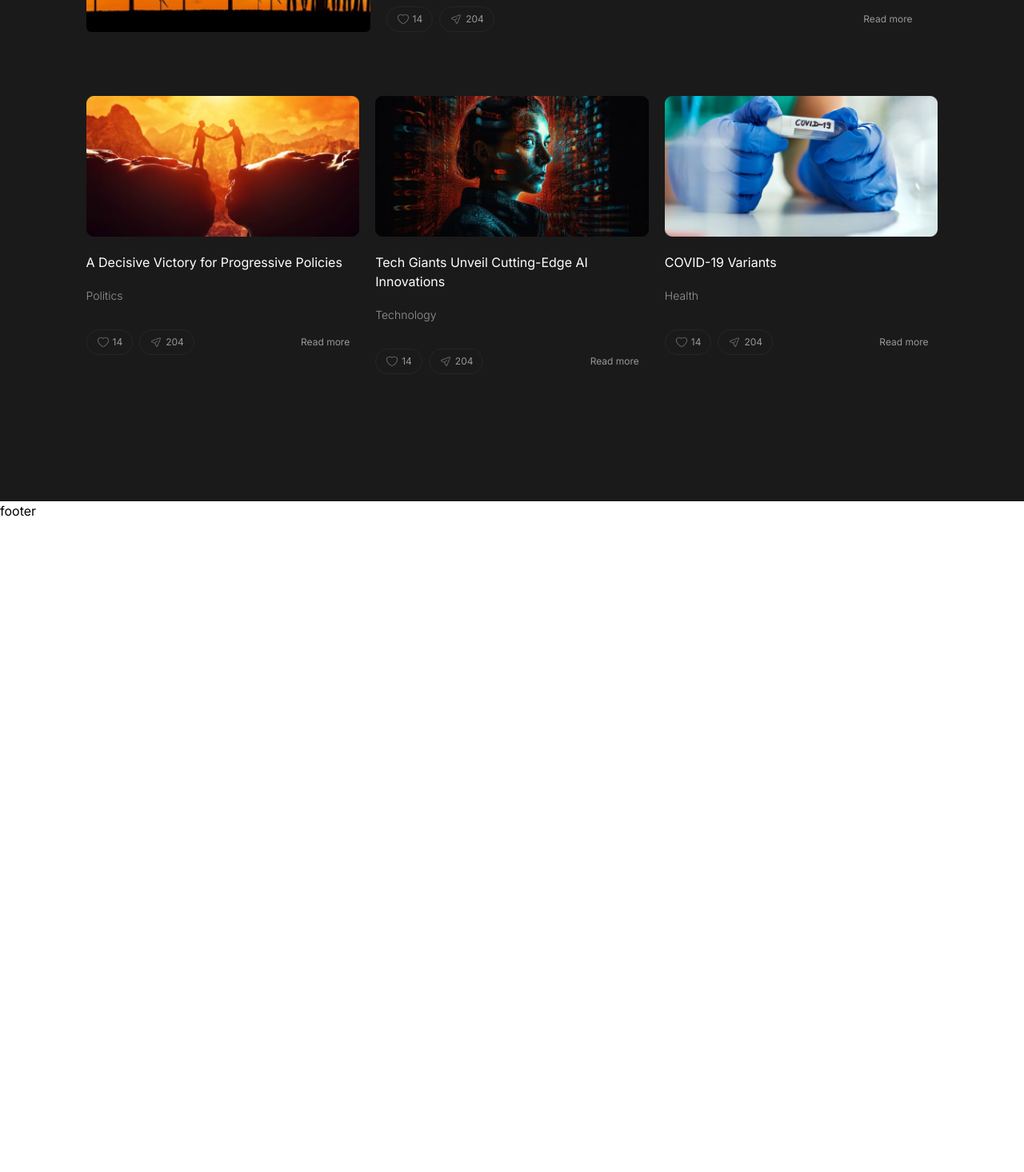
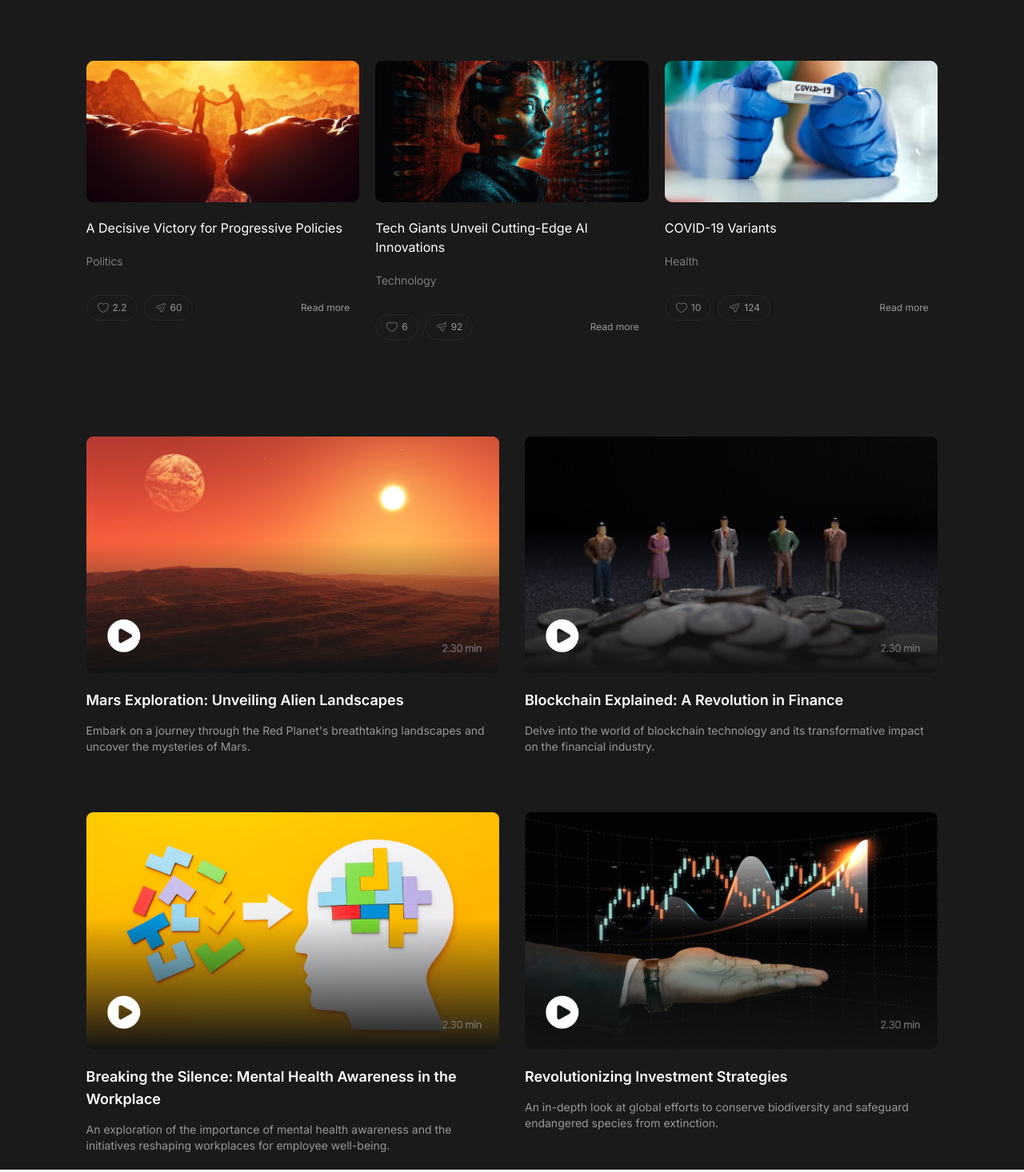
Before and after one commit to Batoul7/Graduation-Project, a React (Vite) app: page /news in a window 1280 px wide. Shown: the part 1140-2606 px from the top of the page at 80% size. Before the commit the page ends 1791 px from the top, so only its background shows below. Built offline with nearby package versions, Linux system fonts and the light colour scheme.

Commit message:
Featured Videos Component

```diff
--- a/src/App.css
+++ b/src/App.css
@@ -602,6 +602,10 @@ video {
   left: 0px;
 }
 
+.col-span-1 {
+  grid-column: span 1 / span 1;
+}
+
 .mx-auto {
   margin-left: auto;
   margin-right: auto;
@@ -719,8 +723,12 @@ video {
   min-height: 160px;
 }
 
-.min-h-\[400px\] {
-  min-height: 400px;
+.min-h-\[450px\] {
+  min-height: 450px;
+}
+
+.min-h-screen {
+  min-height: 100vh;
 }
 
 .w-16 {
@@ -765,10 +773,6 @@ video {
 
 .w-\[519px\] {
   width: 519px;
-}
-
-.w-\[718px\] {
-  width: 718px;
 }
 
 .w-fit {
@@ -857,12 +861,20 @@ video {
   gap: 0.75rem;
 }
 
+.gap-4 {
+  gap: 1rem;
+}
+
 .gap-5 {
   gap: 1.25rem;
 }
 
 .gap-\[7px\] {
   gap: 7px;
+}
+
+.gap-8 {
+  gap: 2rem;
 }
 
 .gap-x-\[100px\] {
@@ -958,11 +970,6 @@ video {
   background-color: rgb(26 26 26 / var(--tw-bg-opacity, 1));
 }
 
-.bg-black {
-  --tw-bg-opacity: 1;
-  background-color: rgb(0 0 0 / var(--tw-bg-opacity, 1));
-}
-
 .bg-myborder-dark-color {
   --tw-bg-opacity: 1;
   background-color: rgb(38 38 38 / var(--tw-bg-opacity, 1));
@@ -1018,10 +1025,6 @@ video {
   padding: 2rem;
 }
 
-.p-\[8\.4\%\] {
-  padding: 8.4%;
-}
-
 .px-2\.5 {
   padding-left: 10px;
   padding-right: 10px;
@@ -1052,6 +1055,11 @@ video {
   padding-right: 14px;
 }
 
+.px-\[8\.4\%\] {
+  padding-left: 8.4%;
+  padding-right: 8.4%;
+}
+
 .px-mainpaddingsmall {
   padding-left: 16px;
   padding-right: 16px;
@@ -1077,11 +1085,6 @@ video {
   padding-bottom: 10px;
 }
 
-.py-20 {
-  padding-top: 5rem;
-  padding-bottom: 5rem;
-}
-
 .py-3 {
   padding-top: 0.75rem;
   padding-bottom: 0.75rem;
@@ -1171,6 +1174,10 @@ video {
 
 .pt-\[189px\] {
   padding-top: 189px;
+}
+
+.pt-\[5\%\] {
+  padding-top: 5%;
 }
 
 .text-left {
@@ -1331,6 +1338,10 @@ body {
     top: 90px;
   }
 
+  .sm\:col-span-2 {
+    grid-column: span 2 / span 2;
+  }
+
   .sm\:h-screen {
     height: 100vh;
   }
@@ -1345,6 +1356,18 @@ body {
 
   .sm\:w-\[59\.09\%\] {
     width: 59.09%;
+  }
+
+  .sm\:max-w-\[450px\] {
+    max-width: 450px;
+  }
+
+  .sm\:max-w-\[600px\] {
+    max-width: 600px;
+  }
+
+  .sm\:max-w-\[400px\] {
+    max-width: 400px;
   }
 
   .sm\:max-w-\[350px\] {
@@ -1415,6 +1438,18 @@ body {
     max-width: 450px;
   }
 
+  .md\:max-w-\[500px\] {
+    max-width: 500px;
+  }
+
+  .md\:max-w-\[400px\] {
+    max-width: 400px;
+  }
+
+  .md\:grid-cols-2 {
+    grid-template-columns: repeat(2, minmax(0, 1fr));
+  }
+
   .md\:grid-cols-3 {
     grid-template-columns: repeat(3, minmax(0, 1fr));
   }
@@ -1465,8 +1500,20 @@ body {
     width: 66.666667%;
   }
 
-  .lg\:max-w-\[600px\] {
-    max-width: 600px;
+  .lg\:max-w-\[400px\] {
+    max-width: 400px;
+  }
+
+  .lg\:max-w-\[550px\] {
+    max-width: 550px;
+  }
+
+  .lg\:max-w-\[500px\] {
+    max-width: 500px;
+  }
+
+  .lg\:grid-cols-2 {
+    grid-template-columns: repeat(2, minmax(0, 1fr));
   }
 
   .lg\:grid-cols-3 {
@@ -1494,18 +1541,14 @@ body {
     left: 280px;
   }
 
-  .xl\:left-\[500px\] {
-    left: 500px;
+  .xl\:left-\[424px\] {
+    left: 424px;
   }
 
   .xl\:top-\[70px\] {
     top: 70px;
   }
 
-  .xl\:left-\[424px\] {
-    left: 424px;
-  }
-
   .xl\:ms-\[60px\] {
     margin-inline-start: 60px;
   }
@@ -1538,12 +1581,32 @@ body {
     max-width: 413px;
   }
 
-  .xl\:max-w-\[600px\] {
-    max-width: 600px;
-  }
-
   .xl\:max-w-\[700px\] {
     max-width: 700px;
+  }
+
+  .xl\:max-w-\[800px\] {
+    max-width: 800px;
+  }
+
+  .xl\:max-w-\[850px\] {
+    max-width: 850px;
+  }
+
+  .xl\:max-w-\[718px\] {
+    max-width: 718px;
+  }
+
+  .xl\:max-w-\[750px\] {
+    max-width: 750px;
+  }
+
+  .xl\:max-w-\[500px\] {
+    max-width: 500px;
+  }
+
+  .xl\:max-w-\[400px\] {
+    max-width: 400px;
   }
 
   .xl\:px-mainpaddingmedium {
@@ -1672,6 +1735,10 @@ body {
     width: 100%;
   }
 
+  .\32xl\:max-w-\[1000px\] {
+    max-width: 1000px;
+  }
+
   .\32xl\:max-w-\[1694px\] {
     max-width: 1694px;
   }
--- a/src/Data/PodcastsData.ts
+++ b/src/Data/PodcastsData.ts
@@ -1,5 +1,3 @@
-
-
 import podcastimg1 from '/src/assets/images/PodcastsPage/podcast-1.png';
 import podcastimg2 from '/src/assets/images/PodcastsPage/podcast-2.png';
 import podcastimg3 from '/src/assets/images/PodcastsPage/podcast-3.png';
--- /dev/null
+++ b/src/Data/videosData.ts
@@ -0,0 +1,39 @@
+import video1 from '/src/assets/images/plogs/video-1.png';
+import video2 from '/src/assets/images/plogs/video-2.png';
+import video3 from '/src/assets/images/plogs/video-3.png';
+import video4 from '/src/assets/images/plogs/video-4.png';
+
+export const videosData = [
+    {
+        imageUrl : video1,
+        title : "Mars Exploration: Unveiling Alien Landscapes",
+        description : "Embark on a journey through the Red Planet's breathtaking landscapes and uncover the mysteries of Mars.",
+        buttonText : "",
+        arrowIconUrl : "",
+        pageType : "news",
+    },
+    {
+        imageUrl : video2,
+        title : "Blockchain Explained: A Revolution in Finance",
+        description : "Delve into the world of blockchain technology and its transformative impact on the financial industry.",
+        buttonText : "",
+        arrowIconUrl : "",
+        pageType : "news",
+    },
+    {
+        imageUrl : video3,
+        title : "Breaking the Silence: Mental Health Awareness in the Workplace",
+        description : "An exploration of the importance of mental health awareness and the initiatives reshaping workplaces for employee well-being.",
+        buttonText : "",
+        arrowIconUrl : "",
+        pageType : "news",
+    },
+    {
+        imageUrl : video4,
+        title : "Revolutionizing Investment Strategies",
+        description : "An in-depth look at global efforts to conserve biodiversity and safeguard endangered species from extinction.",
+        buttonText : "",
+        arrowIconUrl : "",
+        pageType : "news",
+    },
+]
--- /dev/null
+++ b/src/components/FeaturedVideos/FeaturedVideos.tsx
@@ -0,0 +1,26 @@
+import { videosData } from "../../Data/videosData"
+import MhCard from "../MhCard/MhCard"
+
+
+const FeaturedVideos = () => {
+  return (
+    <div className="flex justify-center items-center min-h-screen px-[8.4%]">
+  <div className="grid grid-cols-1 md:grid-cols-2 lg:grid-cols-2 gap-8 mx-auto">
+    {videosData.map((video, index) => (
+      <MhCard
+        key={index}
+        imageUrl={video.imageUrl}
+        title={video.title}
+        description={video.description}
+        buttonText=""
+        arrowIconUrl=""
+        pageType="news"
+      />
+    ))}
+  </div>
+</div>
+
+  )
+}
+
+export default FeaturedVideos
--- a/src/components/LatestBlogs/LatestBlogs.tsx
+++ b/src/components/LatestBlogs/LatestBlogs.tsx
@@ -16,7 +16,7 @@ const LatestBlogs = () => {
   }, [dispatch]);
 
   return (
-    <div className="p-[8.4%] bg-[#1A1A1A]">
+    <div className="px-[8.4%] pt-[5%] bg-myprimary-dark-10">
       <div className="container mx-auto justify-center items-center">
         <div className="flex mb-10 pb-10 flex-col md:flex-row items-stretch">
           <div className="w-full lg:w-1/3">
@@ -73,11 +73,13 @@ const LatestBlogs = () => {
           </div>
         </div>
 
-        <div className="grid xs:grid-cols-1 sm:grid-cols-2 md:grid-cols-3 gap-5 items-center mx-auto justify-center">
+        <div className="grid grid-cols-1 sm:grid-cols-2 md:grid-cols-3 gap-5 mx-auto justify-center">
           {last4Blogs.map((blog, index) =>
             index !== 0 ? (
     <div
-                className="w-full min-h-[400px] sm:max-w-[350px] md:max-w-[450px] lg:max-w-[600px] xl:max-w-[600px] items-center mx-auto justify-center"
+      className={`w-full min-h-[450px] sm:max-w-[600px] md:max-w-[450px] lg:max-w-[400px] xl:max-w-[500px] items-center mx-auto justify-center ${
+        index === 0 && "col-span-1 sm:col-span-2"
+      }`}
       key={index}
     >
       <div className="">
@@ -98,11 +100,11 @@ const LatestBlogs = () => {
           <div className="gap-2 flex">
             <button className="text-[#98989A] justify-center items-center text-xs flex gap-1 border border-[#262626] px-3 bg-[#1A1A1A] rounded-full">
               <img src={like} className="w-4 h-4" alt="" />
-                  {last4Blogs[0]?.reactions}
+              {blog.reactions}
             </button>
             <button className="text-[#98989A] justify-center items-center text-xs flex gap-1 border border-[#262626] px-3 bg-[#1A1A1A] rounded-full">
               <img src={share} className="w-4 h-4" alt="" />
-                  {last4Blogs[0]?.shares}{" "}
+              {blog.shares}{" "}
             </button>
           </div>
           <button className="text-[#98989A] text-xs justify-center items-center rounded-lg py-2 px-3">
@@ -111,6 +113,7 @@ const LatestBlogs = () => {
         </div>
       </div>
     </div>
+
             ) : null
           )}
         </div>
--- a/src/components/MhCard/MhCard.tsx
+++ b/src/components/MhCard/MhCard.tsx
@@ -21,22 +21,22 @@ const MhCard: React.FC<MhCardProps> = ({
 
   return (
     <div
-      className={`bg-black text-white ${
-        isNewsPage ? "w-[718px]" : "w-[470.67px]"
-      } py-20`}
+      className={`text-white ${
+        isNewsPage ?  "w-full sm:max-w-[450px] md:max-w-[500px] lg:max-w-[550px] xl:max-w-[718px]" : "w-[470.67px]"
+      } py-5`}
     >
       <div className="relative w-full mb-7.5">
         <img src={imageUrl} alt={title} className="h-full w-full" />
       </div>
       <div className={`mb-7.5 ${isNewsPage ? "mb-0" : ""}`}>
         <h2
-          className={`${
-            isNewsPage ? "text-2xl" : "text-[22px]"
+          className={`mt-5 ${
+            isNewsPage ? "text-lg" : "text-[22px]"
           } font-semibold mb-3.5`}
         >
           {title}
         </h2>
-        <p className="text-lg font-normal text-myprimary-gray-60">
+        <p className="text-sm font-normal text-myprimary-gray-60">
           {description}
         </p>
       </div>
--- a/src/pages/NewsPage.tsx
+++ b/src/pages/NewsPage.tsx
@@ -2,15 +2,17 @@
 // import { RootState } from "../redux/store";
 import LatestBlogs from "../components/LatestBlogs/LatestBlogs";
 import HeroCommon from "../components/HeroCommon/HeroCommon";
+import FeaturedVideos from "../components/FeaturedVideos/FeaturedVideos";
 
 export default function NewsPage() {
 
   // const blogs = useSelector((state: RootState) => state.newsBlog.blogs)
 
   return (
-    <div>
+    <div className="bg-myprimary-dark-10">
       <HeroCommon CommonHeroTitle={"Today's Headlines: Stay Informed "} CommonHeroText={"Explore the latest news from around the world. We bring you up-to-the-minute updates on the most significant events, trends, and stories. Discover the world through our news coverage."} neww={"neww"} podcast={""} Resourse={""} newcommonhero={"newcommonhero"} podcastcommonhero={""} Resourcecommonhero={""} />
       <LatestBlogs />
+      <FeaturedVideos />
     </div>
   )
 }
```
Lines whose indentation alone changed are shown as unchanged.
